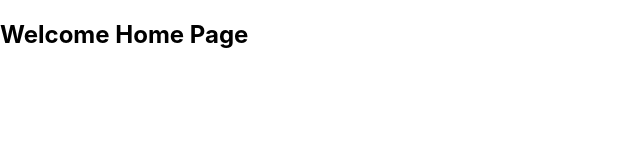
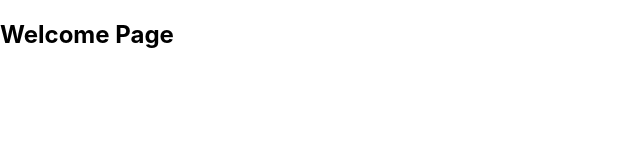
Before and after one commit to TamaraBogdanov/UniHub, a React (Create React App) app: page /home in a window 1280 px wide. Shown: the top 160 px of the page, without its empty margins (0-640 px from the left). Built offline with nearby package versions, Linux system fonts and the light colour scheme.

Commit message:
welcome edit2

```diff
--- a/src/Pages/HomePage.js
+++ b/src/Pages/HomePage.js
@@ -3,7 +3,7 @@ import React from "react";
 function HomePage({ userRole }) {
   return (
     <div>
-      <h2>Welcome Home Page</h2>
+      <h2>Welcome Page</h2>
       {userRole === "student" && <p>This content is for students.</p>}
       {userRole === "admin" && <p>Content for admins.</p>}
     </div>
```
